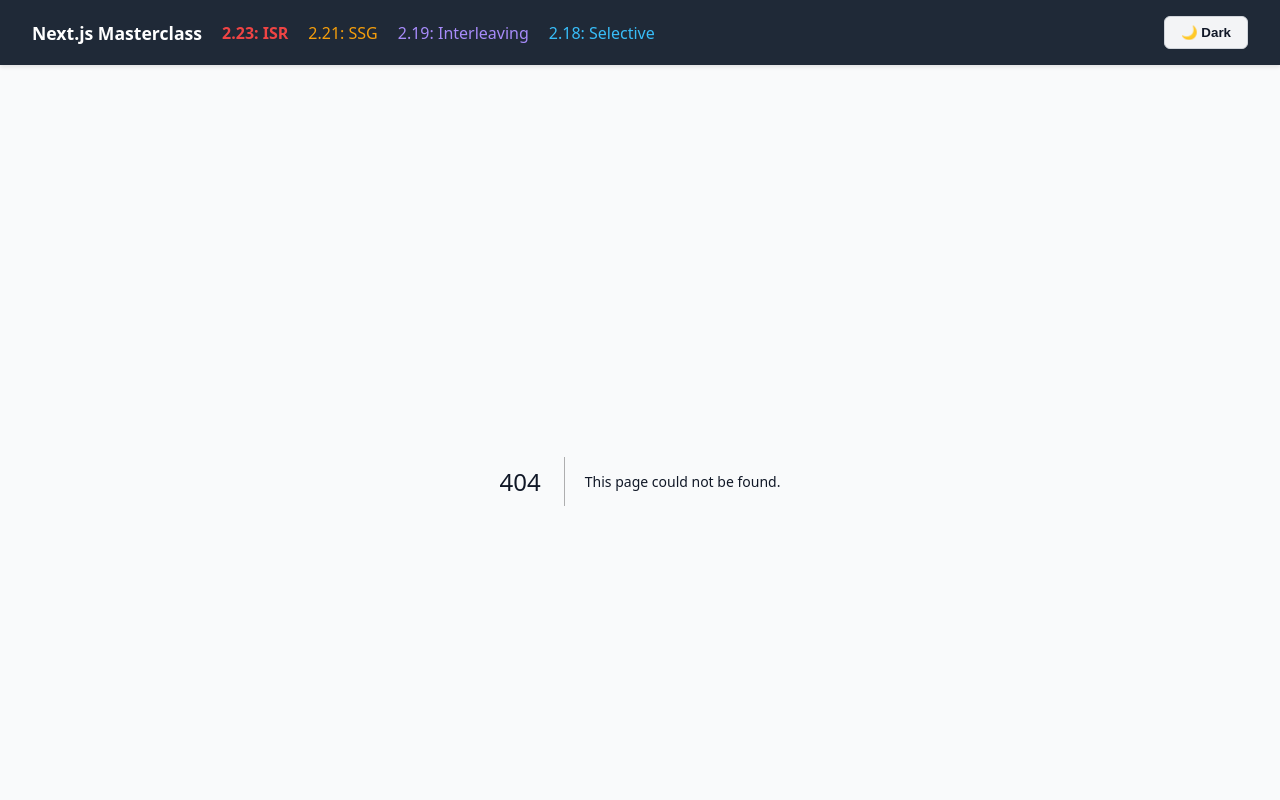
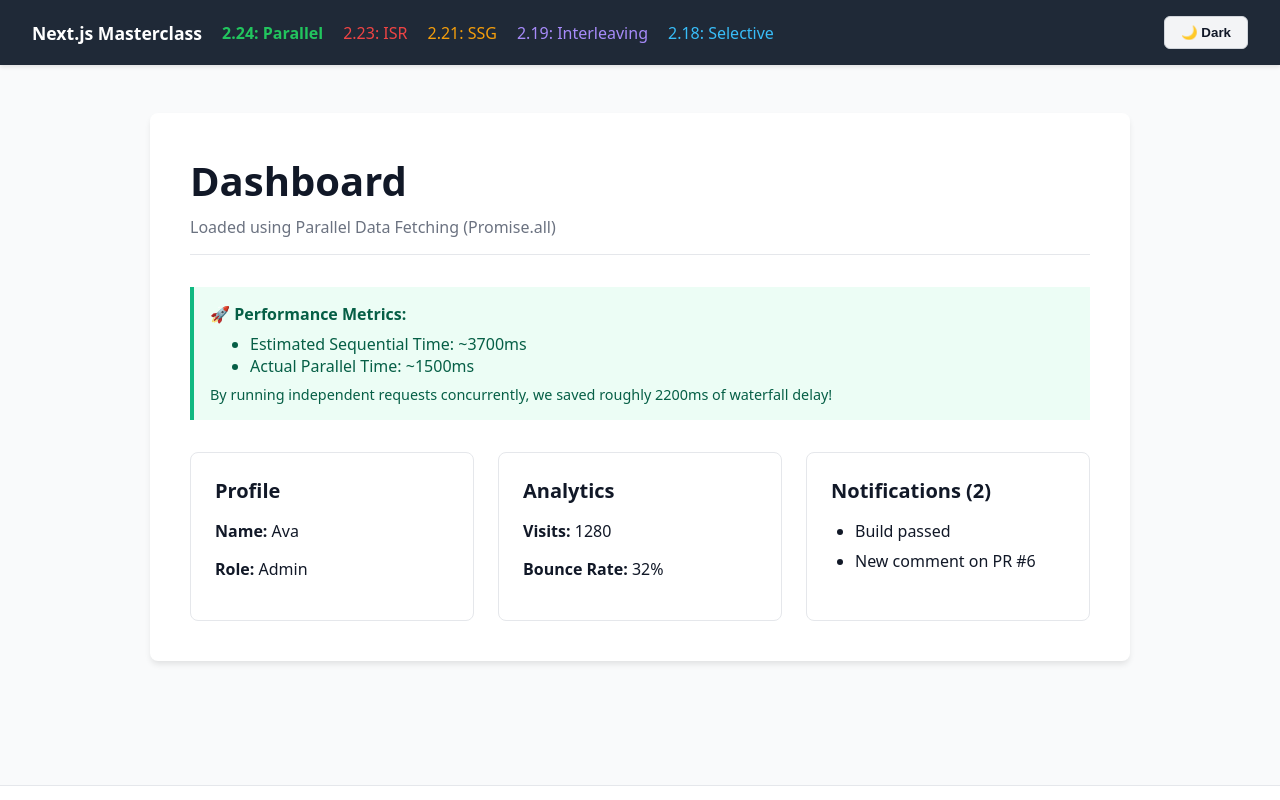
Before and after one commit to shyamsharmas124-commits/default-server-component-behaviour, a Next.js app: page /dashboard in a window 1280 px wide. Before the commit this address had no page. Shown: the top 800 px of the page. Built offline with nearby package versions, Linux system fonts and the light colour scheme.

Commit message:
feat(2.24): implement parallel data fetching with Promise.all

```diff
--- /dev/null
+++ b/app/dashboard/page.tsx
@@ -0,0 +1,97 @@
+import React from 'react';
+
+// Force dynamic rendering so we can accurately measure fetch time on every request
+export const dynamic = 'force-dynamic';
+
+// --- Independent Data Loaders ---
+async function getProfile() {
+  await new Promise(resolve => setTimeout(resolve, 1000)); // 1s delay
+  return { name: 'Ava', role: 'Admin' };
+}
+
+async function getNotifications() {
+  await new Promise(resolve => setTimeout(resolve, 1500)); // 1.5s delay
+  return ['Build passed', 'New comment on PR #6'];
+}
+
+async function getAnalytics() {
+  await new Promise(resolve => setTimeout(resolve, 1200)); // 1.2s delay
+  return { visits: 1280, bounceRate: '32%' };
+}
+
+export default async function DashboardPage() {
+  const startSequential = Date.now();
+  // We won't actually await these here, this is just to log how long it WOULD take.
+  // Sequential would take: 1000 + 1500 + 1200 = 3700ms (approx)
+  const estimatedSequentialTime = 1000 + 1500 + 1200;
+
+  let profile, notifications, analytics;
+  let parallelTime = 0;
+  let error = null;
+
+  try {
+    const startParallel = Date.now();
+
+    // Fetch with Promise.all
+    // These fetches are completely independent (they don't need each other's data as input)
+    [profile, notifications, analytics] = await Promise.all([
+      getProfile(),
+      getNotifications(),
+      getAnalytics()
+    ]);
+
+    parallelTime = Date.now() - startParallel;
+  } catch (err) {
+    error = 'Dashboard data could not be loaded.';
+  }
+
+  if (error) {
+    return (
+      <main style={{ padding: '2rem', color: 'red' }}>
+        <h1>Error</h1>
+        <p>{error}</p>
+      </main>
+    );
+  }
+
+  return (
+    <main style={{ padding: '2.5rem', maxWidth: '900px', margin: '2rem auto', backgroundColor: '#ffffff', borderRadius: '8px', boxShadow: '0 4px 6px -1px rgba(0,0,0,0.1)' }}>
+      <header style={{ marginBottom: '2rem', borderBottom: '1px solid #e5e7eb', paddingBottom: '1rem' }}>
+        <h1 style={{ fontSize: '2.5rem', color: '#111827', margin: '0 0 0.5rem 0' }}>Dashboard</h1>
+        <p style={{ color: '#6b7280', margin: 0 }}>Loaded using Parallel Data Fetching (Promise.all)</p>
+      </header>
+
+      <div style={{ padding: '1rem', backgroundColor: '#ecfdf5', borderLeft: '4px solid #10b981', color: '#065f46', marginBottom: '2rem' }}>
+        <strong>🚀 Performance Metrics:</strong>
+        <ul style={{ margin: '0.5rem 0 0 0' }}>
+          <li>Estimated Sequential Time: ~{estimatedSequentialTime}ms</li>
+          <li>Actual Parallel Time: ~{parallelTime}ms</li>
+        </ul>
+        <p style={{ margin: '0.5rem 0 0 0', fontSize: '0.9rem' }}>By running independent requests concurrently, we saved roughly {estimatedSequentialTime - parallelTime}ms of waterfall delay!</p>
+      </div>
+
+      <div style={{ display: 'grid', gridTemplateColumns: 'repeat(auto-fit, minmax(250px, 1fr))', gap: '1.5rem' }}>
+        <section style={{ padding: '1.5rem', border: '1px solid #e5e7eb', borderRadius: '8px' }}>
+          <h2 style={{ fontSize: '1.25rem', margin: '0 0 1rem 0' }}>Profile</h2>
+          <p><strong>Name:</strong> {profile.name}</p>
+          <p><strong>Role:</strong> {profile.role}</p>
+        </section>
+
+        <section style={{ padding: '1.5rem', border: '1px solid #e5e7eb', borderRadius: '8px' }}>
+          <h2 style={{ fontSize: '1.25rem', margin: '0 0 1rem 0' }}>Analytics</h2>
+          <p><strong>Visits:</strong> {analytics.visits}</p>
+          <p><strong>Bounce Rate:</strong> {analytics.bounceRate}</p>
+        </section>
+
+        <section style={{ padding: '1.5rem', border: '1px solid #e5e7eb', borderRadius: '8px' }}>
+          <h2 style={{ fontSize: '1.25rem', margin: '0 0 1rem 0' }}>Notifications ({notifications.length})</h2>
+          <ul style={{ margin: 0, paddingLeft: '1.5rem' }}>
+            {notifications.map((note: string, i: number) => (
+              <li key={i} style={{ marginBottom: '0.5rem' }}>{note}</li>
+            ))}
+          </ul>
+        </section>
+      </div>
+    </main>
+  );
+}
--- a/components/Header.tsx
+++ b/components/Header.tsx
@@ -17,7 +17,8 @@ export default function Header() {
     }}>
       <nav style={{ display: 'flex', flexWrap: 'wrap', gap: '1.25rem', alignItems: 'center' }}>
         <Link href="/" style={{ color: '#ffffff', textDecoration: 'none', fontWeight: 'bold', fontSize: '1.1rem' }}>Next.js Masterclass</Link>
-        <Link href="/pricing" style={{ color: '#ef4444', textDecoration: 'none', fontWeight: 'bold' }}>2.23: ISR</Link>
+        <Link href="/dashboard" style={{ color: '#22c55e', textDecoration: 'none', fontWeight: 'bold' }}>2.24: Parallel</Link>
+        <Link href="/pricing" style={{ color: '#ef4444', textDecoration: 'none' }}>2.23: ISR</Link>
         <Link href="/blog/hello-world" style={{ color: '#f59e0b', textDecoration: 'none' }}>2.21: SSG</Link>
         <Link href="/todos" style={{ color: '#a78bfa', textDecoration: 'none' }}>2.19: Interleaving</Link>
         <Link href="/products" style={{ color: '#38bdf8', textDecoration: 'none' }}>2.18: Selective</Link>
```
Also changed, not shown: app/page.tsx (+20 -20 lines), 1 other file (tests, documents, lock files or other folders).
